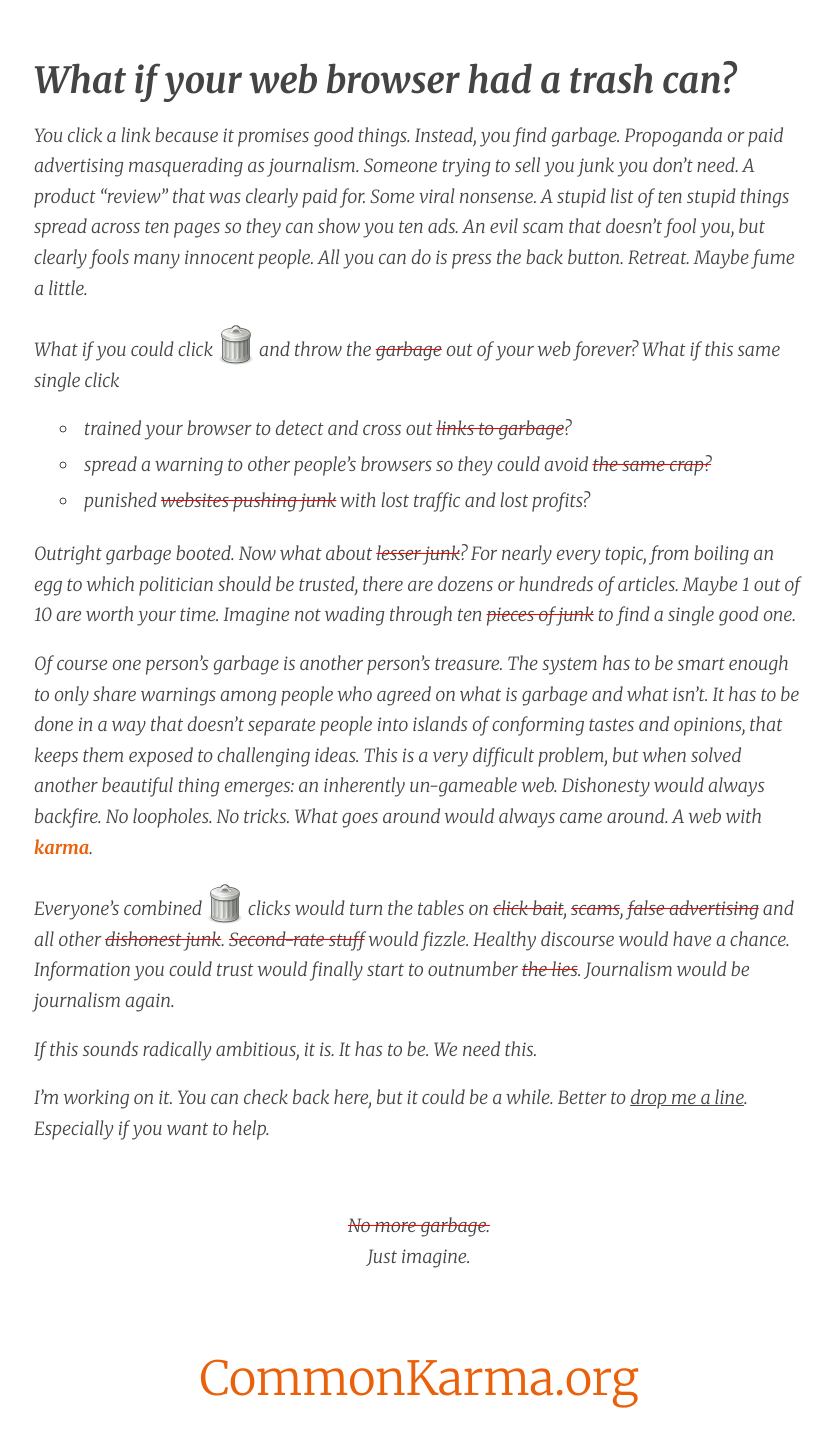
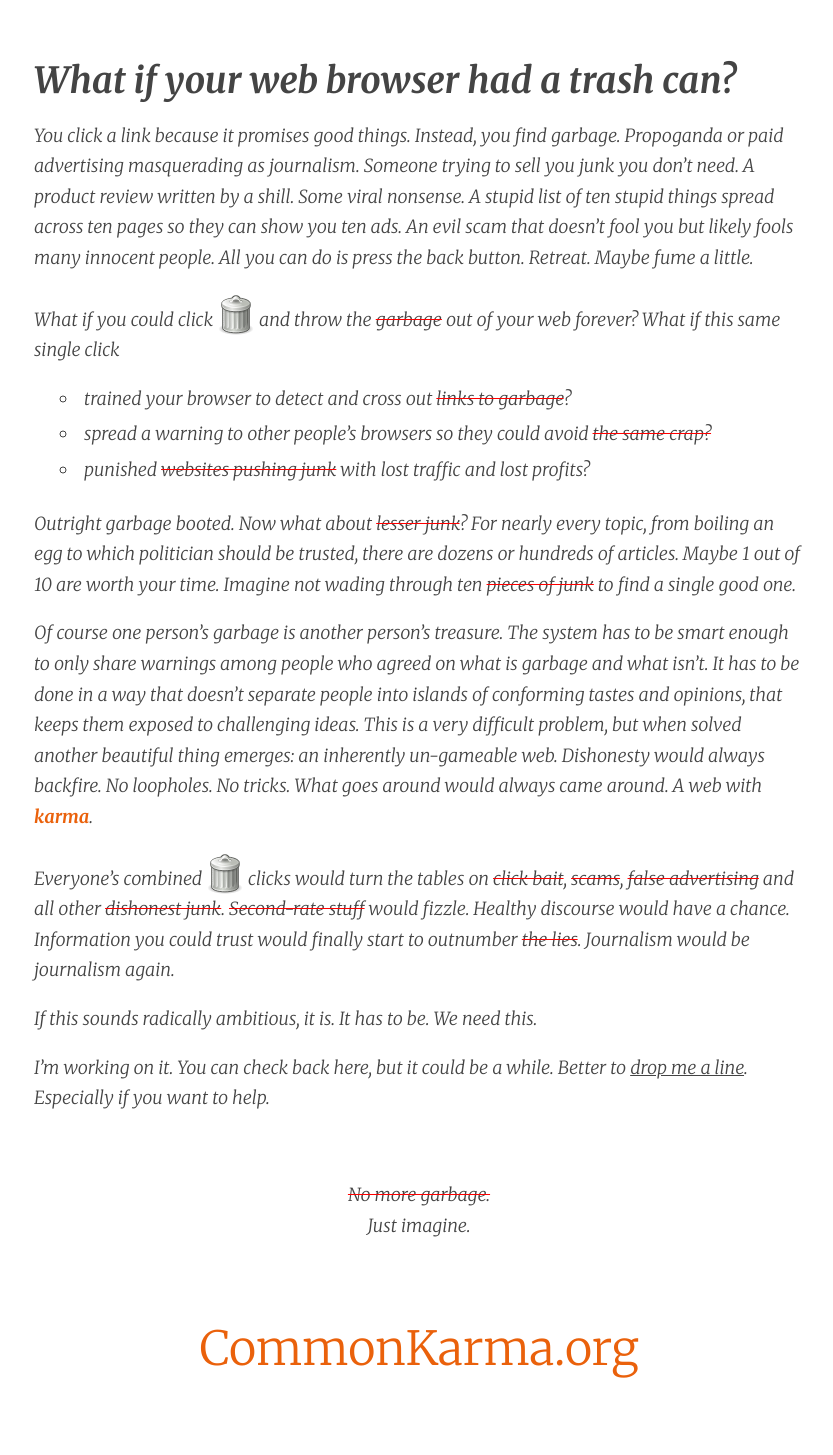
Before and after one commit to commonkarma/commonkarma.org-source, a Jekyll site: the page built from index.md, in a window 1280 px wide. Shown: the whole page, without its empty margins (221-1054 px from the left). Built offline with Jekyll 4.4.1, drawn with Linux system fonts in a browser that asks for light colours; comment, search, counter and statistics services are not loaded; after the commit the page ends 1425 px from its top, so only the background shows below that.

Commit message:
wordsmith

```diff
--- a/index.md
+++ b/index.md
@@ -7,7 +7,7 @@ title: What If?
 
 # What if your web browser had a trash can?
 
-You click a link because it promises good things. Instead, you find garbage. Propoganda or paid advertising masquerading as journalism. Someone trying to sell you junk you don't need. A product "review" that was clearly paid for. Some viral nonsense. A stupid list of ten stupid things spread across ten pages so they can show you ten ads. An evil scam that doesn't fool you, but clearly fools many innocent people. All you can do is press the back button. Retreat. Maybe fume a little.
+You click a link because it promises good things. Instead, you find garbage. Propoganda or paid advertising masquerading as journalism. Someone trying to sell you junk you don't need. A product review written by a shill. Some viral nonsense. A stupid list of ten stupid things spread across ten pages so they can show you ten ads. An evil scam that doesn't fool you but likely fools many innocent people. All you can do is press the back button. Retreat. Maybe fume a little.
 
 What if you could click <span class="garbage-can">![a trash can](./images/garbage-can.svg)</span> and throw the <del>garbage</del> out of *your* web *forever*? What if this same single click
 
```
